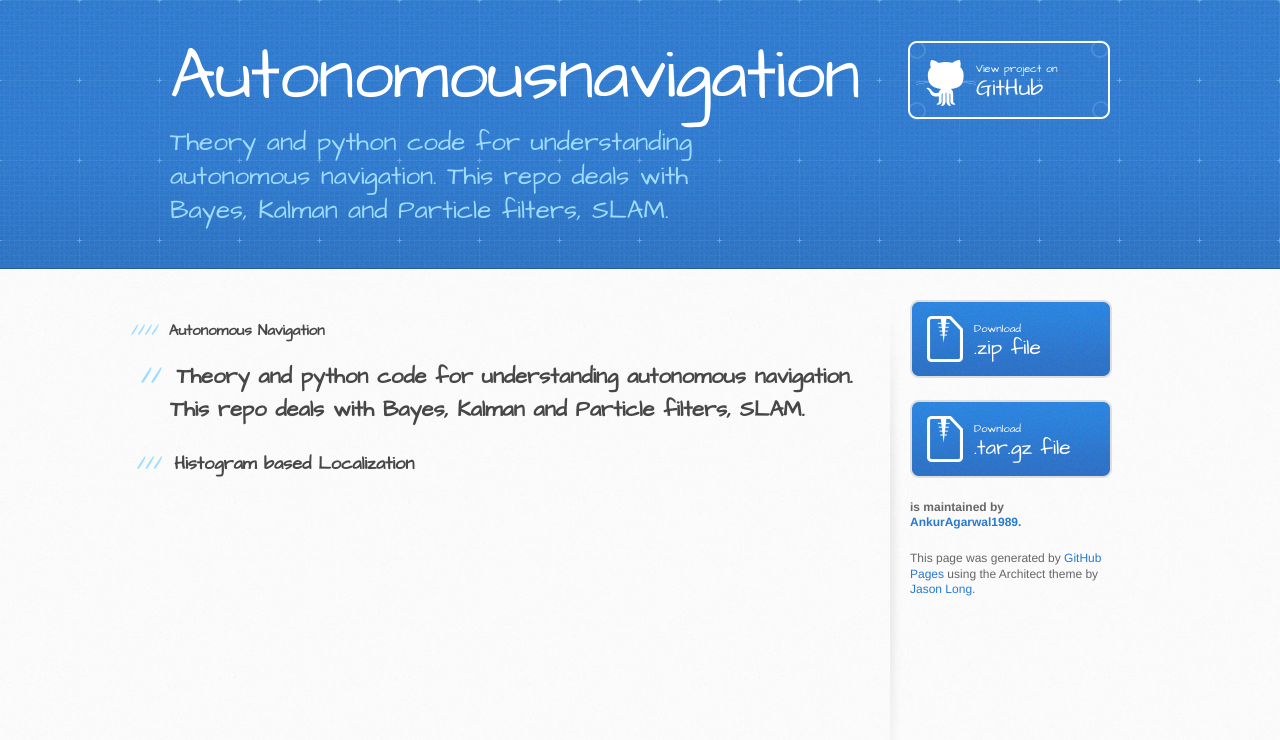
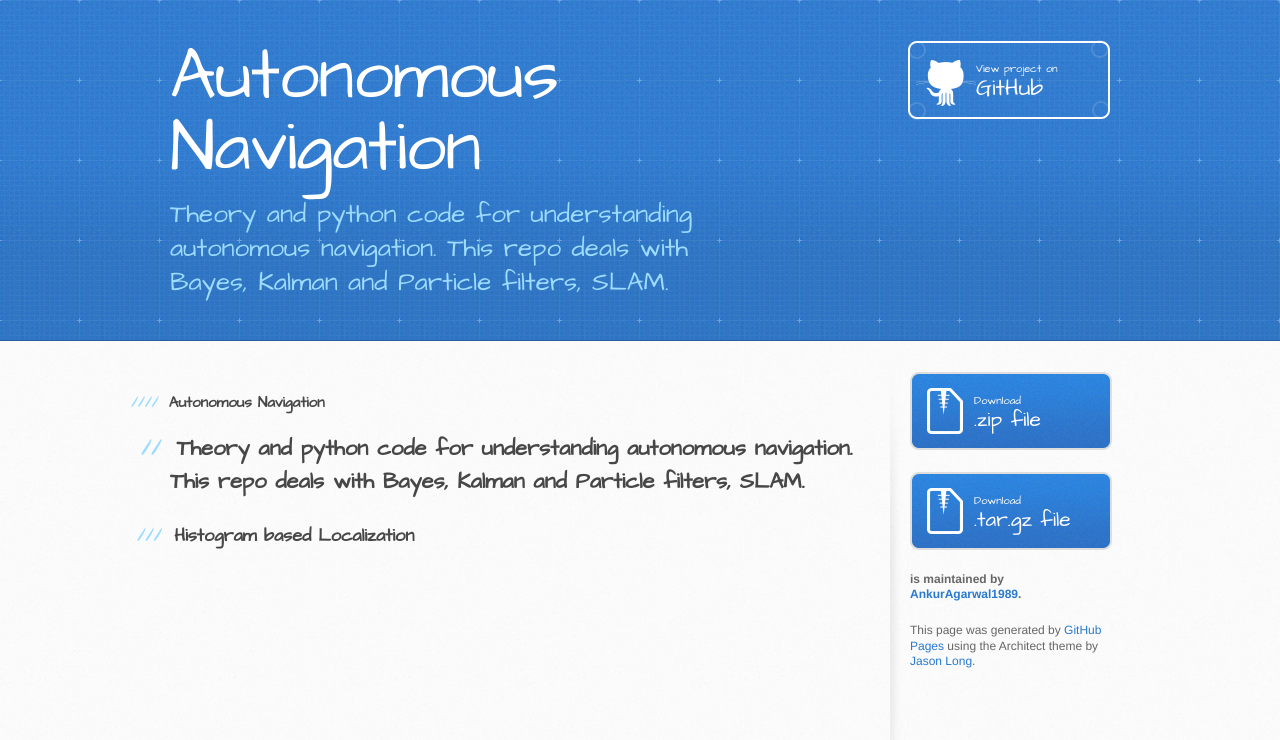
Before and after one commit to AnkurAgarwal1989/AutoNav, a plain HTML site: page index.html in a window 1280 px wide. Drawn offline with Linux system fonts and the light colour scheme.

Commit message:
gh-pages: Text edit in generated index file. Not sure how it wil be affected

```diff
--- a/index.html
+++ b/index.html
@@ -19,7 +19,7 @@
   <body>
     <header>
       <div class="inner">
-        <h1>Autonomousnavigation</h1>
+        <h1>Autonomous Navigation</h1>
         <h2>Theory and python code for understanding autonomous navigation. This repo deals with Bayes, Kalman and Particle filters, SLAM.</h2>
         <a href="https://github.com/AnkurAgarwal1989/AutonomousNavigation" class="button"><small>View project on</small> GitHub</a>
       </div>
```
